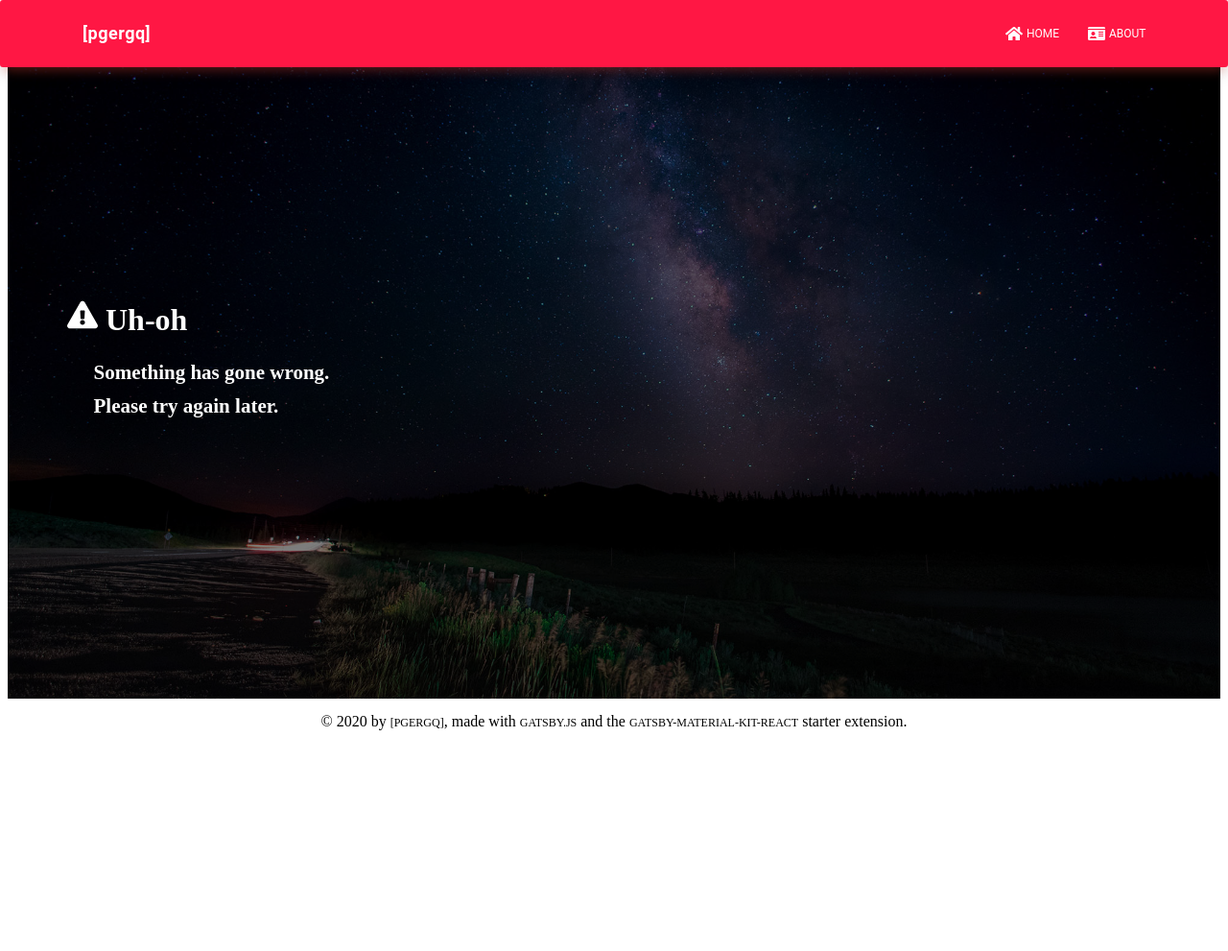
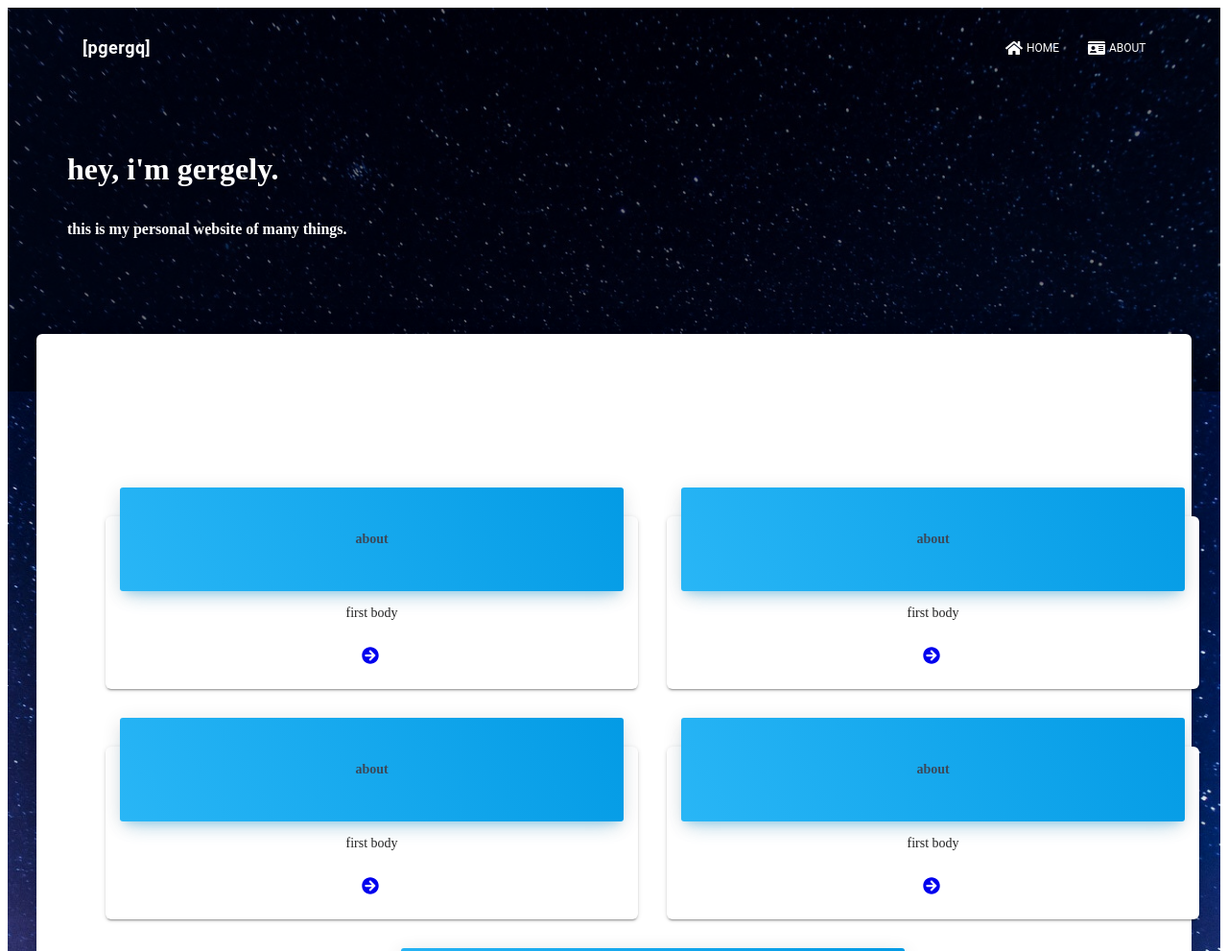
Before and after one commit to pgergq/pgergq.dev, a Gatsby site: page /MainPage/MainPage in a window 1280 px wide. Before the commit this address had no page. Shown: the top 991 px of the page at 96% size. Before the commit the page ends 800 px from the top, so only its background shows below. Built offline with nearby package versions, Linux system fonts and the light colour scheme; Gatsby itself is replaced by a stand-in of ours.

Commit message:
flesh out MainPage and the Articles section

```diff
--- /dev/null
+++ b/src/assets/jss/material-kit-react/components/articleCardStyle.jsx
@@ -0,0 +1,97 @@
+import { container, title } from "assets/jss/material-kit-react.jsx"
+import imagesStyle from "assets/jss/material-kit-react/imagesStyles.jsx"
+
+const articleCardStyle = {
+  container: {
+    ...container,
+    zIndex: "2",
+    position: "relative",
+    paddingTop: "5vh",
+    paddingRight: "5vh",
+    paddingBottom: "5vh",
+    paddingLeft: "5vh",
+    color: "#FFFFFF",
+  },
+  profile: {
+    textAlign: "center",
+    "& img": {
+      maxWidth: "160px",
+      width: "100%",
+      margin: "0 auto",
+      transform: "translate3d(0, -50%, 0)",
+    },
+  },
+  cardHidden: {
+    opacity: "0",
+    transform: "translate3d(0, -60px, 0)",
+  },
+  cardFooter: {
+    paddingTop: "0rem",
+    border: "0",
+    borderRadius: "6px",
+    justifyContent: "center !important",
+  },
+  name: {
+    marginTop: "-80px",
+  },
+  ...imagesStyle,
+  title: {
+    ...title,
+    display: "inline-block",
+    fontWeight: "700",
+    position: "relative",
+    marginTop: "30px",
+    minHeight: "32px",
+    textDecoration: "none",
+  },
+  navLink: {
+    color: "inherit",
+    position: "relative",
+    padding: "0.9375rem",
+    fontWeight: "400",
+    fontSize: "12px",
+    textTransform: "uppercase",
+    borderRadius: "3px",
+    lineHeight: "20px",
+    textDecoration: "none",
+    margin: "0px",
+    display: "inline-flex",
+    "&:hover,&:focus": {
+      color: "inherit",
+      background: "rgba(200, 200, 200, 0.2)",
+    },
+  },
+  pageHeader: {
+    minHeight: "100vh",
+    height: "auto",
+    display: "inherit",
+    position: "relative",
+    margin: "0",
+    padding: "0",
+    border: "0",
+    alignItems: "center",
+    "&:before": {
+      background: "rgba(0, 0, 0, 0.5)",
+    },
+    "&:before,&:after": {
+      position: "absolute",
+      zIndex: "1",
+      width: "100%",
+      height: "100%",
+      display: "block",
+      left: "0",
+      top: "0",
+      content: '""',
+    },
+    "& footer li a,& footer li a:hover,& footer li a:active": {
+      color: "#FFFFFF",
+    },
+    "& footer": {
+      position: "absolute",
+      bottom: "0",
+      width: "100%",
+    },
+  },
+}
+
+export default articleCardStyle
--- /dev/null
+++ b/src/assets/jss/material-kit-react/views/mainPage.jsx
@@ -0,0 +1,110 @@
+import { container, title } from "assets/jss/material-kit-react.jsx"
+import imagesStyle from "assets/jss/material-kit-react/imagesStyles.jsx"
+
+const mainPageStyle = {
+  container: {
+    ...container,
+    zIndex: "2",
+    position: "relative",
+    paddingTop: "15vh",
+    color: "#FFFFFF",
+  },
+  profile: {
+    textAlign: "center",
+    "& img": {
+      maxWidth: "160px",
+      width: "100%",
+      margin: "0 auto",
+      transform: "translate3d(0, -50%, 0)",
+    },
+  },
+  cardHidden: {
+    opacity: "0",
+    transform: "translate3d(0, -60px, 0)",
+  },
+  cardFooter: {
+    paddingTop: "0rem",
+    border: "0",
+    borderRadius: "6px",
+    justifyContent: "center !important",
+  },
+  name: {
+    marginTop: "-80px",
+  },
+  ...imagesStyle,
+  navLink: {
+    color: "inherit",
+    position: "relative",
+    padding: "0.9375rem",
+    fontWeight: "400",
+    fontSize: "12px",
+    textTransform: "uppercase",
+    borderRadius: "3px",
+    lineHeight: "20px",
+    textDecoration: "none",
+    margin: "0px",
+    display: "inline-flex",
+    "&:hover,&:focus": {
+      color: "inherit",
+      background: "rgba(200, 200, 200, 0.2)",
+    },
+  },
+  pageHeader: {
+    minHeight: "50vh",
+    height: "auto",
+    display: "inherit",
+    position: "relative",
+    margin: "0",
+    padding: "0",
+    border: "0",
+    alignItems: "center",
+    "&:before": {
+      background: "rgba(0, 0, 0, 0.5)",
+    },
+    "&:before,&:after": {
+      position: "absolute",
+      zIndex: "1",
+      width: "100%",
+      height: "100%",
+      display: "block",
+      left: "0",
+      top: "0",
+      content: '""',
+    },
+    "& footer li a,& footer li a:hover,& footer li a:active": {
+      color: "#FFFFFF",
+    },
+    "& footer": {
+      position: "absolute",
+      bottom: "0",
+      width: "100%",
+    },
+  },
+  title: {
+    ...title,
+    display: "inline-block",
+    position: "relative",
+    marginTop: "30px",
+    minHeight: "32px",
+    color: "#FFFFFF",
+    textDecoration: "none",
+  },
+  subtitle: {
+    fontSize: "1.313rem",
+    maxWidth: "500px",
+    margin: "10px auto 0",
+  },
+  main: {
+    background: "#FFFFFF",
+    position: "relative",
+    zIndex: "3",
+  },
+  mainRaised: {
+    margin: "-60px 30px 0px",
+    borderRadius: "6px",
+    boxShadow:
+      "0 16px 24px 2px rgba(0, 0, 0, 0.14), 0 6px 30px 5px rgba(0, 0, 0, 0.12), 0 8px 10px -5px rgba(0, 0, 0, 0.2)",
+  },
+}
+
+export default mainPageStyle
--- /dev/null
+++ b/src/pages/Components/Sections/SectionArticles.jsx
@@ -0,0 +1,75 @@
+import withStyles from "@material-ui/core/styles/withStyles"
+import articleCardStyle from "assets/jss/material-kit-react/components/articleCardStyle.jsx"
+import classNames from "classnames"
+import Card from "components/Card/Card.jsx"
+import CardBody from "components/Card/CardBody.jsx"
+import CardFooter from "components/Card/CardFooter.jsx"
+import CardHeader from "components/Card/CardHeader.jsx"
+import Button from "components/CustomButtons/Button.jsx"
+import GridContainer from "components/Grid/GridContainer.jsx"
+import GridItem from "components/Grid/GridItem.jsx"
+import { Link } from "gatsby"
+import React from "react"
+import { FaArrowCircleRight } from "react-icons/fa"
+
+class SectionArticles extends React.Component {
+  constructor(props) {
+    super(props)
+    // we use this to make the card to appear after the page has been rendered
+    this.state = {
+      cardAnimaton: "cardHidden",
+    }
+  }
+  componentDidMount() {
+    // we add a hidden class to the card and after 700 ms we delete it and the transition appears
+    setTimeout(
+      function () {
+        this.setState({ cardAnimaton: "" })
+      }.bind(this),
+      700
+    )
+  }
+  render() {
+    const { classes, articles } = this.props
+    const imageClasses = classNames(
+      classes.imgRaised,
+      classes.imgRoundedCircle,
+      classes.imgFluid
+    )
+
+    return (
+      <div className={classes.container}>
+        <GridContainer justify="center">
+          {articles.map((article, _index) => {
+            return (
+              <GridItem xs={12} sm={12} md={6}>
+                <Card
+                  className={classNames(
+                    classes[this.state.cardAnimaton],
+                    classes.profile
+                  )}
+                >
+                  <CardHeader color="primary">
+                    <h4 className={classes.title}>{article.header}</h4>
+                  </CardHeader>
+                  <CardBody className={classes.profile}>
+                    {article.body}
+                  </CardBody>
+                  <CardFooter className={classes.cardFooter}>
+                    <Link to={article.link} className={classes.link}>
+                      <Button color="transparent" size="sm" simple>
+                        <FaArrowCircleRight />
+                      </Button>
+                    </Link>
+                  </CardFooter>
+                </Card>
+              </GridItem>
+            )
+          })}
+        </GridContainer>
+      </div>
+    )
+  }
+}
+
+export default withStyles(articleCardStyle)(SectionArticles)
--- /dev/null
+++ b/src/pages/MainPage/MainPage.jsx
@@ -0,0 +1,90 @@
+import withStyles from "@material-ui/core/styles/withStyles"
+import image from "assets/img/profile-bg.jpg"
+import mainPageStyle from "assets/jss/material-kit-react/views/mainPage.jsx"
+import classNames from "classnames"
+import Footer from "components/Footer/Footer.jsx"
+import GridContainer from "components/Grid/GridContainer.jsx"
+import GridItem from "components/Grid/GridItem.jsx"
+import Header from "components/Header/Header.jsx"
+import HeaderLinks from "components/Header/HeaderLinks.jsx"
+import React from "react"
+import SectionArticles from "../Components/Sections/SectionArticles.jsx"
+
+class MainPage extends React.Component {
+  constructor(props) {
+    super(props)
+    // we use this to make the card to appear after the page has been rendered
+    this.state = {
+      cardAnimaton: "cardHidden",
+    }
+  }
+  componentDidMount() {
+    // we add a hidden class to the card and after 700 ms we delete it and the transition appears
+    setTimeout(
+      function () {
+        this.setState({ cardAnimaton: "" })
+      }.bind(this),
+      700
+    )
+  }
+  render() {
+    const { classes, ...rest } = this.props
+    const imageClasses = classNames(
+      classes.imgRaised,
+      classes.imgRoundedCircle,
+      classes.imgFluid
+    )
+
+    return (
+      <div>
+        <div
+          style={{
+            backgroundImage: "url(" + image + ")",
+            backgroundSize: "cover",
+            backgroundPosition: "top center",
+            paddingBottom: "30px",
+          }}
+        >
+          <Header
+            brand="[pgergq]"
+            color="transparent"
+            rightLinks={<HeaderLinks />}
+            fixed
+            changeColorOnScroll={{
+              height: 400,
+              color: "white",
+            }}
+            {...rest}
+          />
+          <div className={classes.pageHeader}>
+            <div className={classes.container}>
+              <GridContainer>
+                <GridItem xs={12} sm={12} md={6}>
+                  <h1 className={classes.title}>hey, i'm gergely.</h1>
+                  <h4>this is my personal website of many things.</h4>
+                </GridItem>
+              </GridContainer>
+            </div>
+          </div>
+          <div className={classNames(classes.main, classes.mainRaised)}>
+            <div className={classes.container}>
+              <SectionArticles
+                headerContents="header contents"
+                articles={[
+                  { header: "about", body: "first body", link: "/about" },
+                  { header: "about", body: "first body", link: "/about" },
+                  { header: "about", body: "first body", link: "/about" },
+                  { header: "about", body: "first body", link: "/about" },
+                  { header: "error", body: "second body", link: "/404" },
+                ]}
+              />
+            </div>
+          </div>
+        </div>
+        <Footer />
+      </div>
+    )
+  }
+}
+
+export default withStyles(mainPageStyle)(MainPage)
```
Also changed, not shown: src/pages/index.js (+11 -21 lines).
